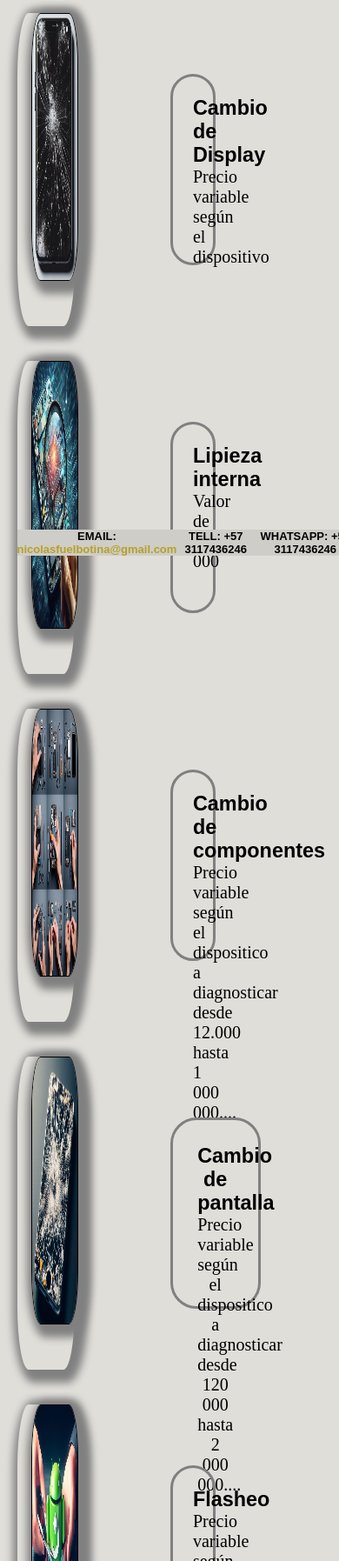
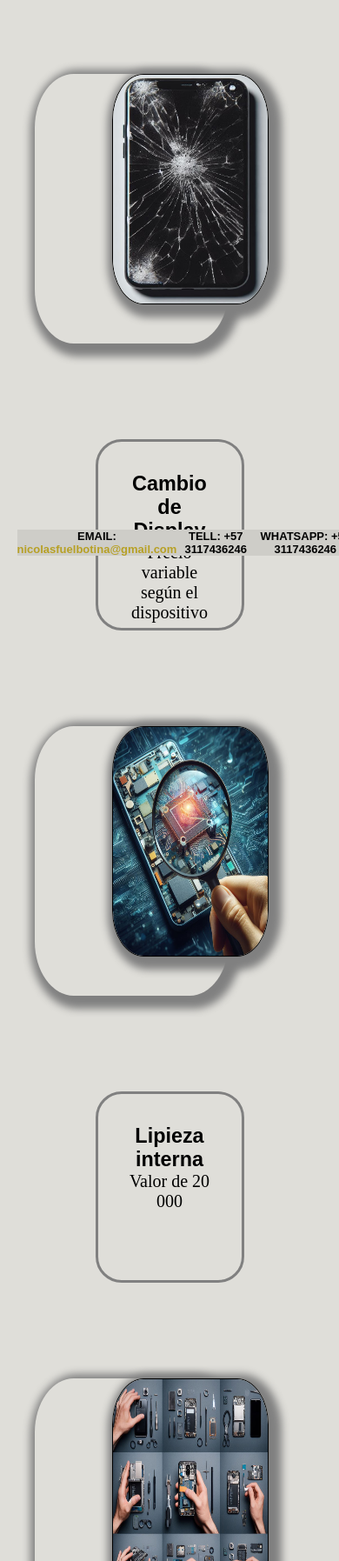
Before and after one commit to PlayerNFB/phoneX.github.io, a plain HTML site: page services.html in a window 390 px wide. Shown: the part 205-2000 px from the top of the page at 87% size. Drawn offline with Linux system fonts and the light colour scheme.

Commit message:
se termino resposive de servicios y login

```diff
--- a/css/login.css
+++ b/css/login.css
@@ -40,3 +40,63 @@ body {
   .form-btn:hover {
     background-color: #EBCB8B;
   }
+
+
+
+  @media (max-width: 654px) {
+
+    body {
+
+     background-image: url("../images/fondo-login.jpeg");
+     background-repeat: no-repeat ;
+     background-size: cover;
+
+    }
+
+    .contact-form {
+
+      display: flex;
+      flex-direction: column;
+      gap: 1rem;
+      border: 2px solid black;
+      text-align: center;
+      margin: 20%;
+    }
+
+    .form-title {
+      font-family: 'Nanum Gothic', sans-serif;;
+      margin: 3%;
+      font-weight: bold;
+    }
+
+    .form-label {
+      font-family: 'Nanum Gothic', sans-serif;;
+      font-size: 20px;
+      font-weight: bold;
+    }
+
+    .form-title {
+      font-size: 2rem;
+    }
+
+    .form-btn {
+      font-size: 20px;
+      border-radius: 30px;
+      background-color: gold;
+      margin: 6% 30%;
+    }
+
+    .form-btn:hover {
+      background-color: white;
+    }
+
+
+
+
+
+
+
+
+
+
+  }
--- a/css/services.css
+++ b/css/services.css
@@ -146,3 +146,146 @@ body {
     border: 1px solid black;
     box-shadow: 5px 5px 10px 10px gray;
 }
+
+
+
+@media (max-width: 768px){
+
+.main{
+    display: grid;
+   grid-template-columns: 25% 25% 25% 25%;
+   grid-template-rows: 250px 350px 400px 350px 400px 350px 400px
+   350px 400px 350px 400px;
+}
+
+
+
+.title-servicios {
+    grid-column: 1/5;
+    display: flex;
+    align-items: center;
+    justify-content: center;
+    font-size: 40px;
+    width: 100%;
+}
+
+.title-servicios {
+
+    font-family: 'Nanum Gothic', sans-serif;
+}
+
+
+.title-servs {
+    font-family: 'Nanum Gothic', sans-serif;
+}
+
+
+.div-ser-1 {
+    grid-column: 1/4;
+    border-radius: 20%;
+    box-shadow: 5px 5px 10px 10px gray;
+}
+
+.texto-ser-1 {
+    grid-column: 1/5;
+    font-size: 20px;
+    padding: 10%;
+    margin: 90px;
+    text-align: center;
+    border-radius: 30px;
+    border: 3px solid gray;
+
+
+}
+
+
+
+.div-ser-2 {
+    grid-column: 1/4;
+    border-radius: 20%;
+    box-shadow: 5px 5px 10px 10px gray;
+}
+
+.texto-ser-2 {
+    grid-column: 1/5;
+    font-size: 20px;
+    padding: 10%;
+    margin: 90px;
+    text-align: center;
+    border-radius: 30px;
+    border: 3px solid gray;
+
+}
+
+
+
+.div-ser-3 {
+    grid-column: 1/4;
+    border-radius: 20%;
+    box-shadow: 5px 5px 10px 10px gray;
+
+}
+
+.texto-ser-3 {
+    grid-column: 1/5;
+    font-size: 20px;
+    padding: 10%;
+    margin: 90px;
+    text-align: center;
+    border-radius: 30px;
+    border: 3px solid gray;
+
+}
+
+
+.div-ser-4 {
+    grid-column: 1/4;
+    border-radius: 20%;
+    box-shadow: 5px 5px 10px 10px gray;
+}
+
+.texto-ser-4 {
+    grid-column: 1/5;
+    font-size: 20px;
+    padding: 10%;
+    margin: 90px;
+    text-align: center;
+    border-radius: 30px;
+    border: 3px solid gray;
+
+}
+
+
+
+.div-ser-5 {
+    grid-column: 1/4;
+    border-radius: 20%;
+    box-shadow: 5px 5px 10px 10px gray;
+}
+
+.texto-ser-5 {
+    grid-column: 1/5;
+   font-size: 20px;
+    padding: 10%;
+    margin: 90px;
+    text-align: center;
+    border-radius: 30px;
+    border: 3px solid gray;
+}
+
+
+.img-servicios {
+    height: 85%;
+    width: 80%;
+    margin-left: 40%;
+    border-radius: 20%;
+    border: 1px solid black;
+    box-shadow: 5px 5px 10px 10px gray;
+}
+
+
+
+
+
+
+}
```
